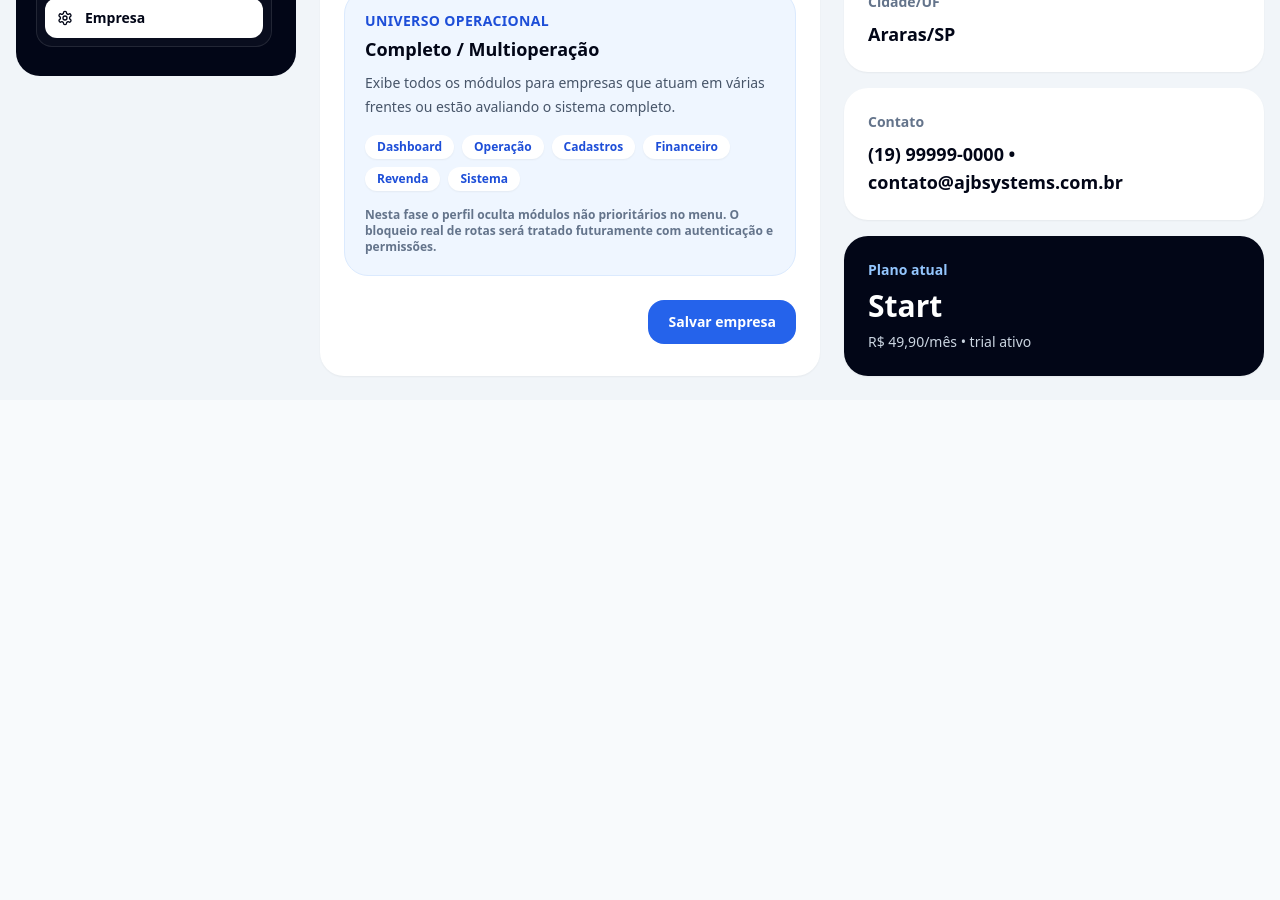
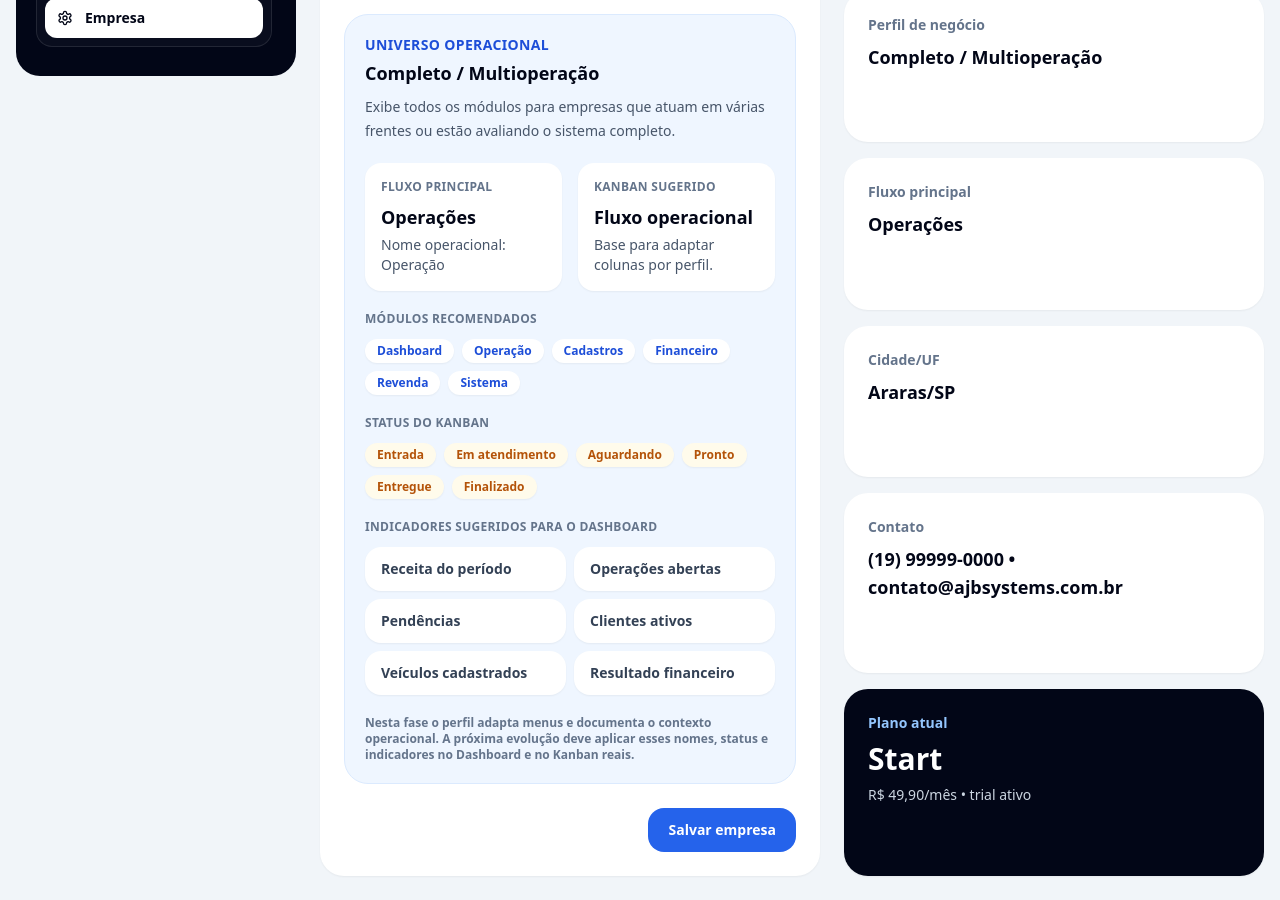
Before and after one commit to anjobrito/ajb-autoflow, a Next.js app: page /empresa in a window 1280 px wide. Shown: the part 700-1600 px from the top of the page. Before the commit the page ends 1100 px from the top, so only its background shows below. Built offline with nearby package versions, Linux system fonts and the light colour scheme.

Commit message:
feat: preview operational context in company settings

```diff
--- a/components/company-client.tsx
+++ b/components/company-client.tsx
@@ -61,6 +61,7 @@ export function CompanyClient() {
     ["Razão social", company.legalName],
     ["CNPJ", company.cnpj],
     ["Perfil de negócio", selectedProfile.label],
+    ["Fluxo principal", selectedProfile.operationPluralLabel],
     ["Cidade/UF", `${company.city}/${company.state}`],
     ["Contato", `${company.phone} • ${company.email}`],
   ];
@@ -69,7 +70,7 @@ export function CompanyClient() {
     <div className="grid gap-6 xl:grid-cols-[1fr_420px]">
       <form onSubmit={handleSubmit} className="rounded-3xl bg-white p-6 shadow-sm">
         <h2 className="text-xl font-black text-slate-950">Configuração da empresa</h2>
-        <p className="mt-2 text-sm leading-6 text-slate-600">Escolha o perfil de negócio para o sistema adaptar menus, módulos e linguagem operacional ao universo da empresa.</p>
+        <p className="mt-2 text-sm leading-6 text-slate-600">Escolha o perfil de negócio para o sistema adaptar menus, módulos, indicadores, fluxo operacional e linguagem ao universo real da empresa.</p>
 
         <div className="mt-6 grid gap-4 md:grid-cols-2">
           <Input label="Nome fantasia" name="tradeName" value={company.tradeName} onChange={updateField} />
@@ -86,12 +87,48 @@ export function CompanyClient() {
           <p className="text-sm font-black uppercase tracking-wide text-blue-700">Universo operacional</p>
           <h3 className="mt-1 text-lg font-black text-slate-950">{selectedProfile.label}</h3>
           <p className="mt-2 text-sm leading-6 text-slate-600">{selectedProfile.description}</p>
-          <div className="mt-4 flex flex-wrap gap-2">
-            {selectedProfile.modules.map((module) => (
-              <span key={module} className="rounded-full bg-white px-3 py-1 text-xs font-black text-blue-700 shadow-sm">{module}</span>
-            ))}
+
+          <div className="mt-5 grid gap-4 lg:grid-cols-2">
+            <div className="rounded-2xl bg-white p-4 shadow-sm">
+              <p className="text-xs font-black uppercase tracking-wide text-slate-500">Fluxo principal</p>
+              <p className="mt-2 text-lg font-black text-slate-950">{selectedProfile.operationPluralLabel}</p>
+              <p className="mt-1 text-sm text-slate-600">Nome operacional: {selectedProfile.operationLabel}</p>
+            </div>
+            <div className="rounded-2xl bg-white p-4 shadow-sm">
+              <p className="text-xs font-black uppercase tracking-wide text-slate-500">Kanban sugerido</p>
+              <p className="mt-2 text-lg font-black text-slate-950">{selectedProfile.kanbanLabel}</p>
+              <p className="mt-1 text-sm text-slate-600">Base para adaptar colunas por perfil.</p>
+            </div>
           </div>
-          <p className="mt-4 text-xs font-semibold text-slate-500">Nesta fase o perfil oculta módulos não prioritários no menu. O bloqueio real de rotas será tratado futuramente com autenticação e permissões.</p>
+
+          <div className="mt-5">
+            <p className="text-xs font-black uppercase tracking-wide text-slate-500">Módulos recomendados</p>
+            <div className="mt-3 flex flex-wrap gap-2">
+              {selectedProfile.modules.map((module) => (
+                <span key={module} className="rounded-full bg-white px-3 py-1 text-xs font-black text-blue-700 shadow-sm">{module}</span>
+              ))}
+            </div>
+          </div>
+
+          <div className="mt-5">
+            <p className="text-xs font-black uppercase tracking-wide text-slate-500">Status do Kanban</p>
+            <div className="mt-3 flex flex-wrap gap-2">
+              {selectedProfile.kanbanStatuses.map((status) => (
+                <span key={status} className="rounded-full bg-amber-50 px-3 py-1 text-xs font-black text-amber-700 shadow-sm">{status}</span>
+              ))}
+            </div>
+          </div>
+
+          <div className="mt-5">
+            <p className="text-xs font-black uppercase tracking-wide text-slate-500">Indicadores sugeridos para o Dashboard</p>
+            <div className="mt-3 grid gap-2 md:grid-cols-2">
+              {selectedProfile.dashboardCards.map((card) => (
+                <span key={card} className="rounded-2xl bg-white px-4 py-3 text-sm font-bold text-slate-700 shadow-sm">{card}</span>
+              ))}
+            </div>
+          </div>
+
+          <p className="mt-5 text-xs font-semibold text-slate-500">Nesta fase o perfil adapta menus e documenta o contexto operacional. A próxima evolução deve aplicar esses nomes, status e indicadores no Dashboard e no Kanban reais.</p>
         </div>
 
         <div className="mt-6 flex items-center justify-end gap-3">
```
